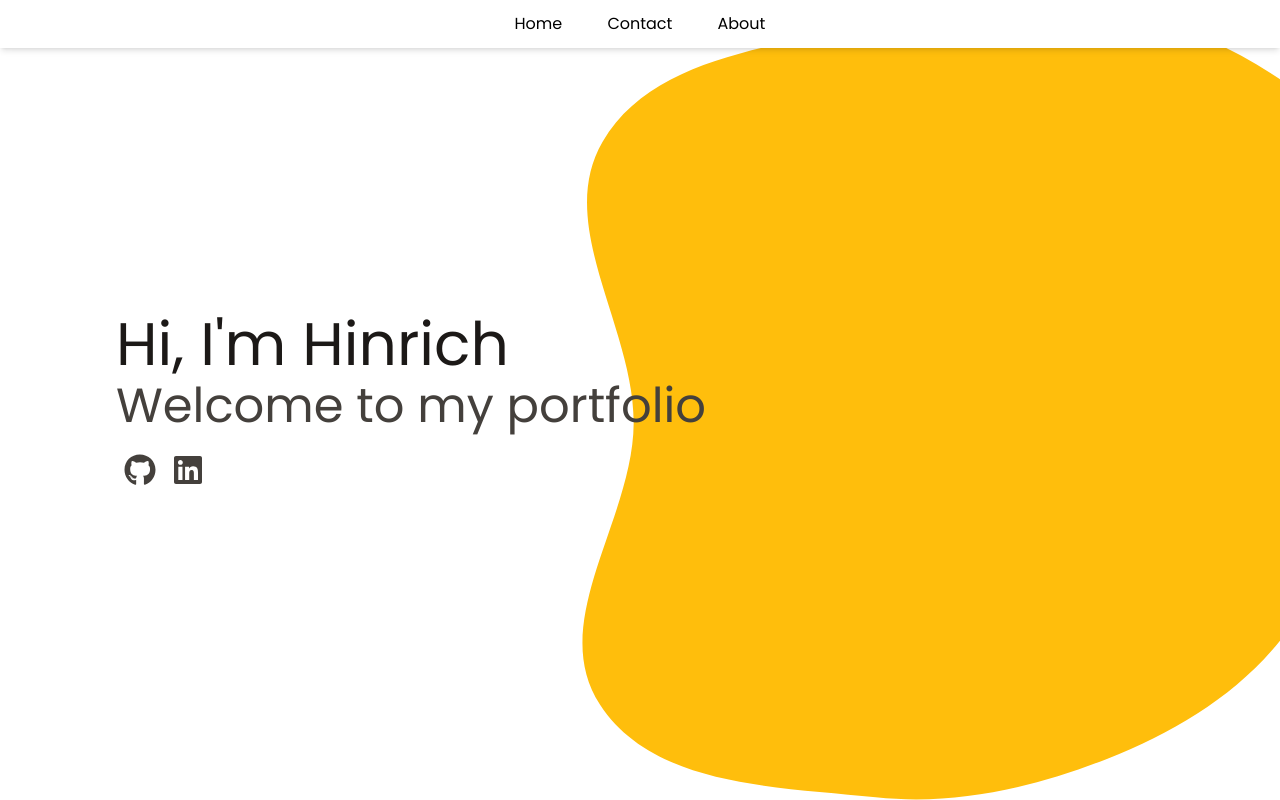
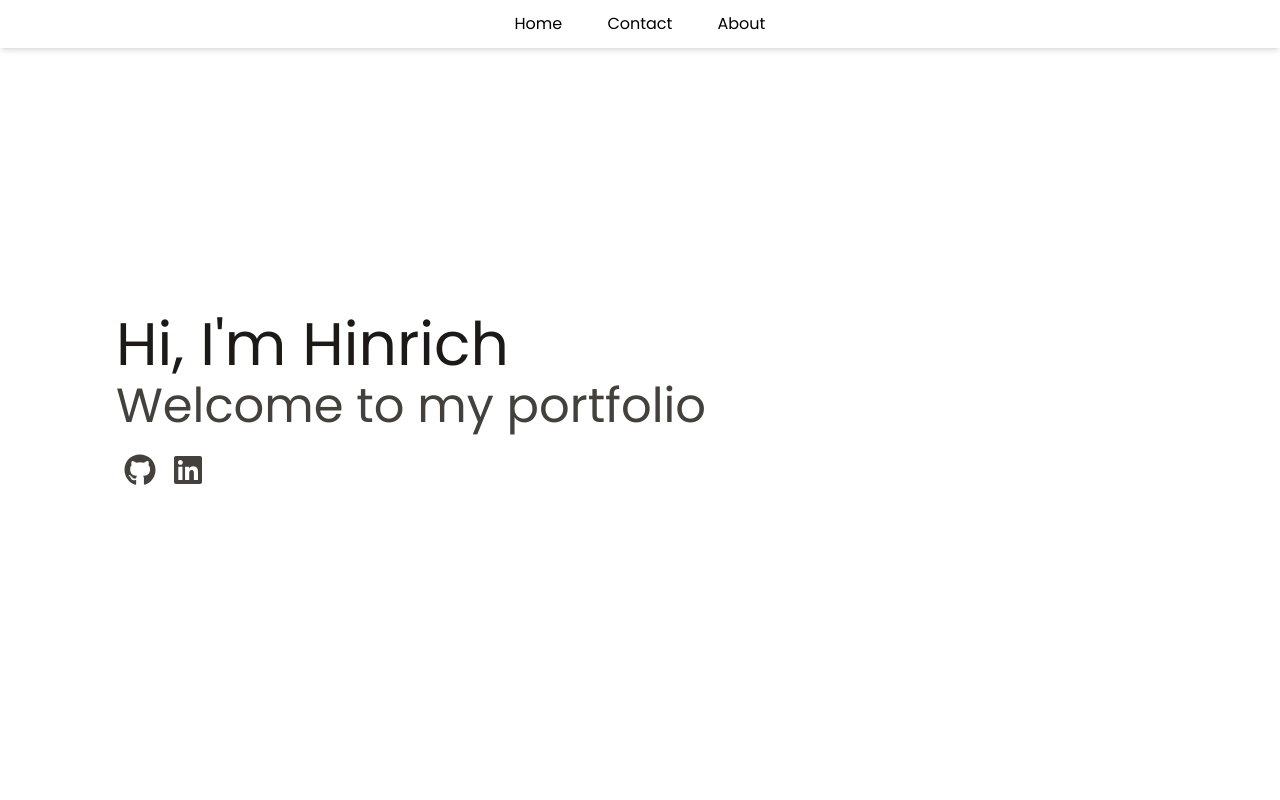
Before and after one commit to Amaterasu10/react-portfolio-vite, a React (Vite) app: page / in a window 1280 px wide. Built offline with nearby package versions, Linux system fonts and the light colour scheme.

Commit message:
reverted back to the previous method of displaying the bg-blob because it is more practical

```diff
--- a/src/index.css
+++ b/src/index.css
@@ -35,8 +35,8 @@
 
   .bg-blob {
     @apply
-    bg-[url('./assets/images/blob.svg')] bg-no-repeat bg-contain bg-right opacity-0
-    inset-0 absolute animate-[fadeInLeft_1.5s_0.5s_ease-in_forwards]
+    before:bg-[url('./assets/images/blob.svg')] before:bg-no-repeat before:bg-contain before:bg-right sm:before:opacity-0
+    before:inset-0 before:absolute relative sm:before:animate-[fadeInLeft_1.5s_0.5s_ease-in_forwards]
   }
 
   .center-everything {
--- a/src/routes/Home.jsx
+++ b/src/routes/Home.jsx
@@ -8,9 +8,9 @@ export default function Home() {
         className="
         p-5
         min-h-screen h-fit
-        grid sm:flex place-items-center relative"
+        grid sm:flex place-items-center bg-blob"
       >
-        <div className='bg-blob'></div>
+
         <div className="w-fit p-5 sm:pl-24 z-10 animate-[fadeInLeft_1s_ease-in]">
           <h2
             className="pb-2 text-center sm:text-left heading primary-text">
@@ -27,12 +27,12 @@ export default function Home() {
               View my resume
             </a> */}
             <li className='px-2'>
-              <a href="https://github.com/Amaterasu10" target="_blank" className='text secondary-text hover:text-stone-900'>
+              <a href="https://github.com/Amaterasu10" target="_blank" className='secondary-text hover:text-stone-900'>
                 <FaGithub size={"2rem"} title="Github"/>
               </a>
             </li>
             <li className='px-2'>
-              <a href="https://www.linkedin.com/in/john-hinrich-joseph-galindo-2149b0201/" target="_blank" className='text secondary-text hover:text-stone-900'>
+              <a href="https://www.linkedin.com/in/john-hinrich-joseph-galindo-2149b0201/" target="_blank" className='secondary-text hover:text-stone-900'>
                 <FaLinkedin size={"2rem"} title="Linkedin"/>
               </a>
             </li>
```
